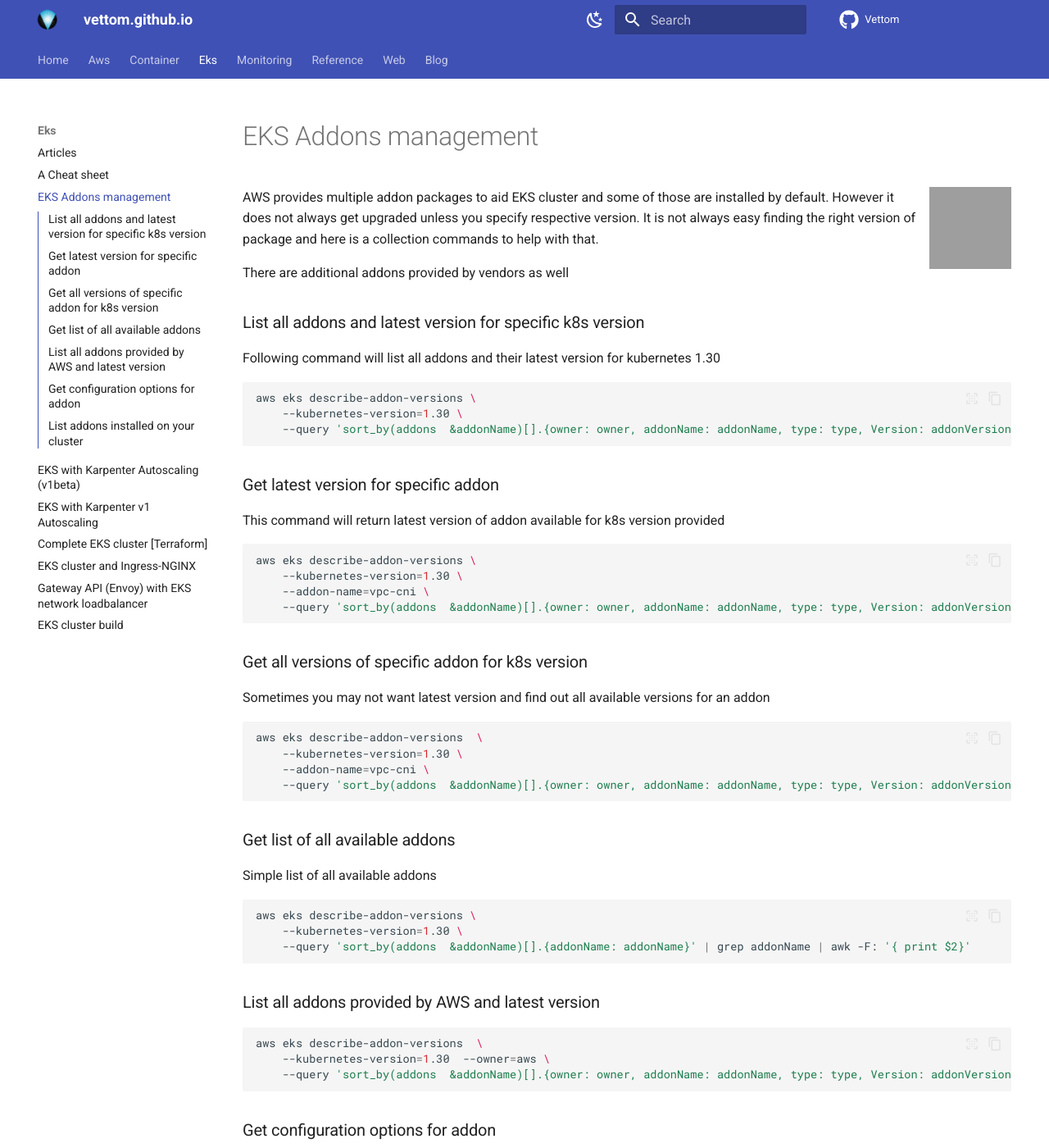
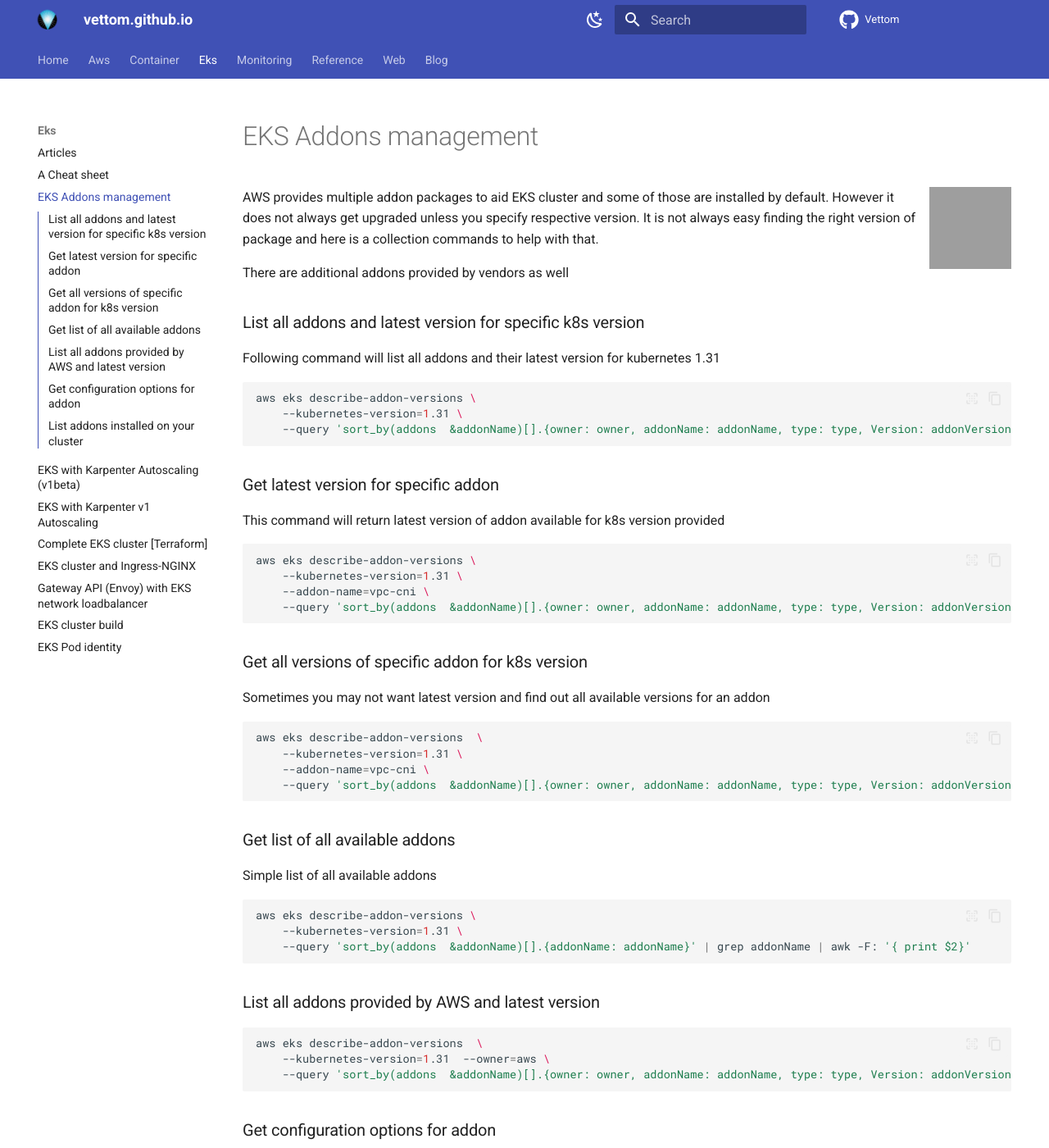
Before and after one commit to vettom/vettom.github.io, an MkDocs documentation site: the page built from docs/Eks/eks-addon-manage.md, in a window 1280 px wide and 1400 px high. Shown: the whole window at 82% size. Built offline with MkDocs 1.6.1 and Material for MkDocs 9.7.7, drawn with Linux system fonts in a browser that asks for light colours; grey boxes are pictures that could not be loaded.

Commit message:
Update by DV on Fri  6 Dec 2024 09:23:23 GMT

````diff
--- a/docs/Eks/eks-addon-manage.md
+++ b/docs/Eks/eks-addon-manage.md
@@ -5,17 +5,17 @@
 There are additional addons provided by vendors as well
 
 ### List all addons and latest version for specific k8s version
-Following command will list all addons and their latest version for kubernetes 1.30
+Following command will list all addons and their latest version for kubernetes 1.31
 ```bash
 aws eks describe-addon-versions \
-    --kubernetes-version=1.30 \
+    --kubernetes-version=1.31 \
     --query 'sort_by(addons  &addonName)[].{owner: owner, addonName: addonName, type: type, Version: addonVersions[0].addonVersion }'
 ```
 ### Get latest version for specific addon
 This command will return latest version of addon available for k8s version provided
 ```bash
 aws eks describe-addon-versions \
-    --kubernetes-version=1.30 \
+    --kubernetes-version=1.31 \
     --addon-name=vpc-cni \
     --query 'sort_by(addons  &addonName)[].{owner: owner, addonName: addonName, type: type, Version: addonVersions[0].addonVersion }'
 ```
@@ -23,7 +23,7 @@
 Sometimes you may not want latest version and find out all available versions for an addon
 ```bash
 aws eks describe-addon-versions  \
-    --kubernetes-version=1.30 \
+    --kubernetes-version=1.31 \
     --addon-name=vpc-cni \
     --query 'sort_by(addons  &addonName)[].{owner: owner, addonName: addonName, type: type, Version: addonVersions[].addonVersion }'
 ```
@@ -31,13 +31,13 @@
 Simple list of all available addons
 ```bash
 aws eks describe-addon-versions \
-    --kubernetes-version=1.30 \
+    --kubernetes-version=1.31 \
     --query 'sort_by(addons  &addonName)[].{addonName: addonName}' | grep addonName | awk -F: '{ print $2}'
 ```
 ### List all addons provided by AWS and latest version
 ```bash
 aws eks describe-addon-versions  \
-    --kubernetes-version=1.30  --owner=aws \
+    --kubernetes-version=1.31  --owner=aws \
     --query 'sort_by(addons  &addonName)[].{owner: owner, addonName: addonName, type: type, Version: addonVersions[0].addonVersion }'
 ```
 ### Get configuration options for addon
````
Also changed, not shown: docs/Container/container_on_mac.md (+0 -1 lines), docs/Container/podman.md (+8 -1 lines), docs/Eks/first-eks-cluster.md (+1 -1 lines), docs/Eks/pod-identity.md (added, +132 -0 lines).
